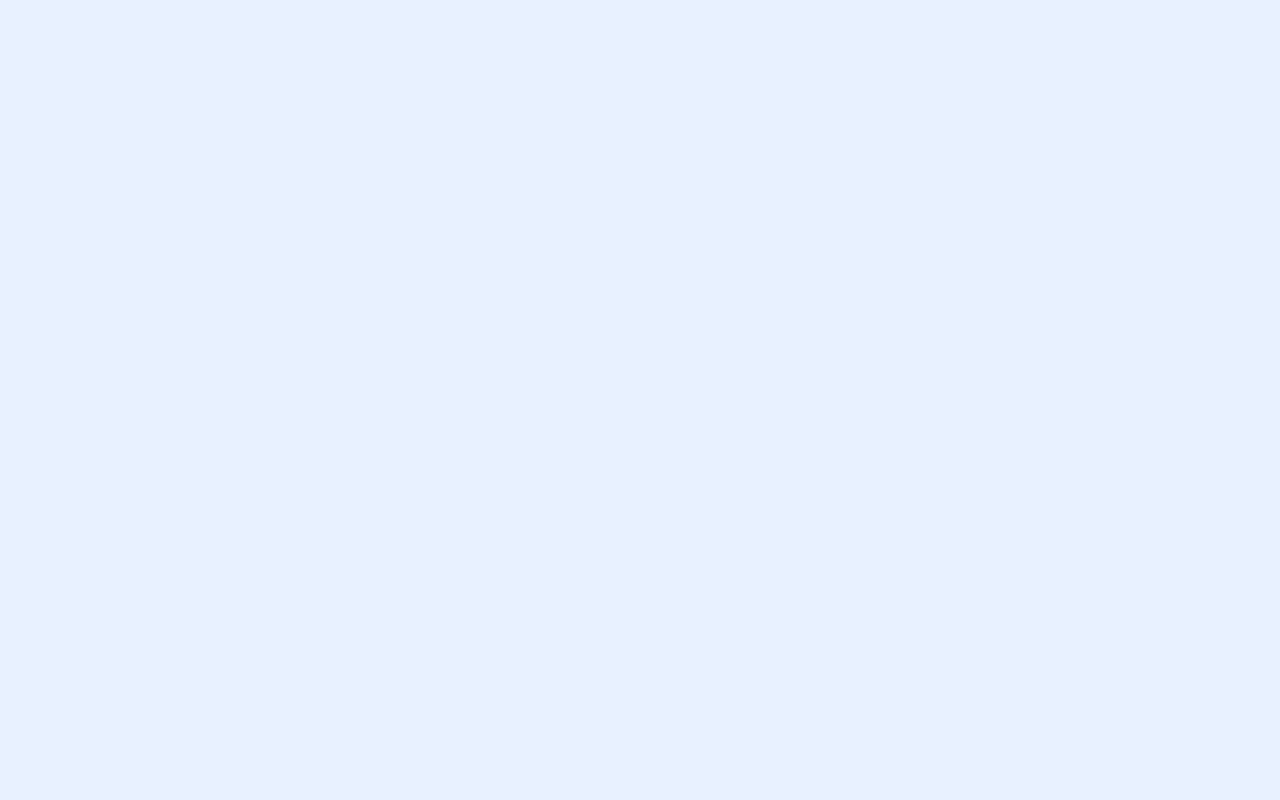
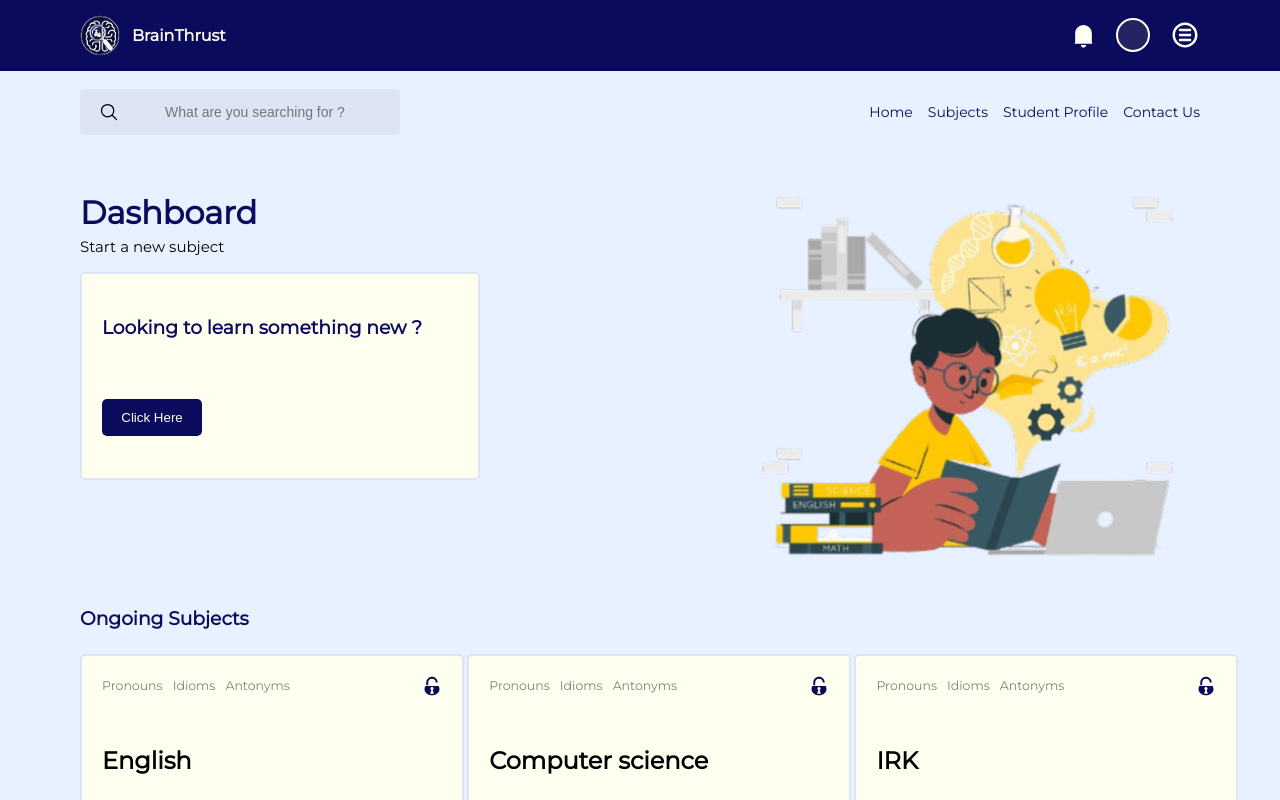
Before and after one commit to Chuks256/BrainThrust_Elearning_webapp, a React (Vite) app: page / in a window 1280 px wide. Before the commit this address had no page. Shown: the top 800 px of the page. Built offline with nearby package versions, Linux system fonts and the light colour scheme.

Commit message:
updating websitenow

```diff
--- a/src/App.jsx
+++ b/src/App.jsx
@@ -9,7 +9,7 @@
     <>
     <BrowserRouter>
     <Routes>
-      <Route exact path="/dashboard" element={<Dashboard />} />
+      <Route exact path="/" element={<Dashboard />} />
       <Route  path="/dashboard/AssessmentReview" element={<AssessmentReview/>} />
     </Routes>
     </BrowserRouter>
```
